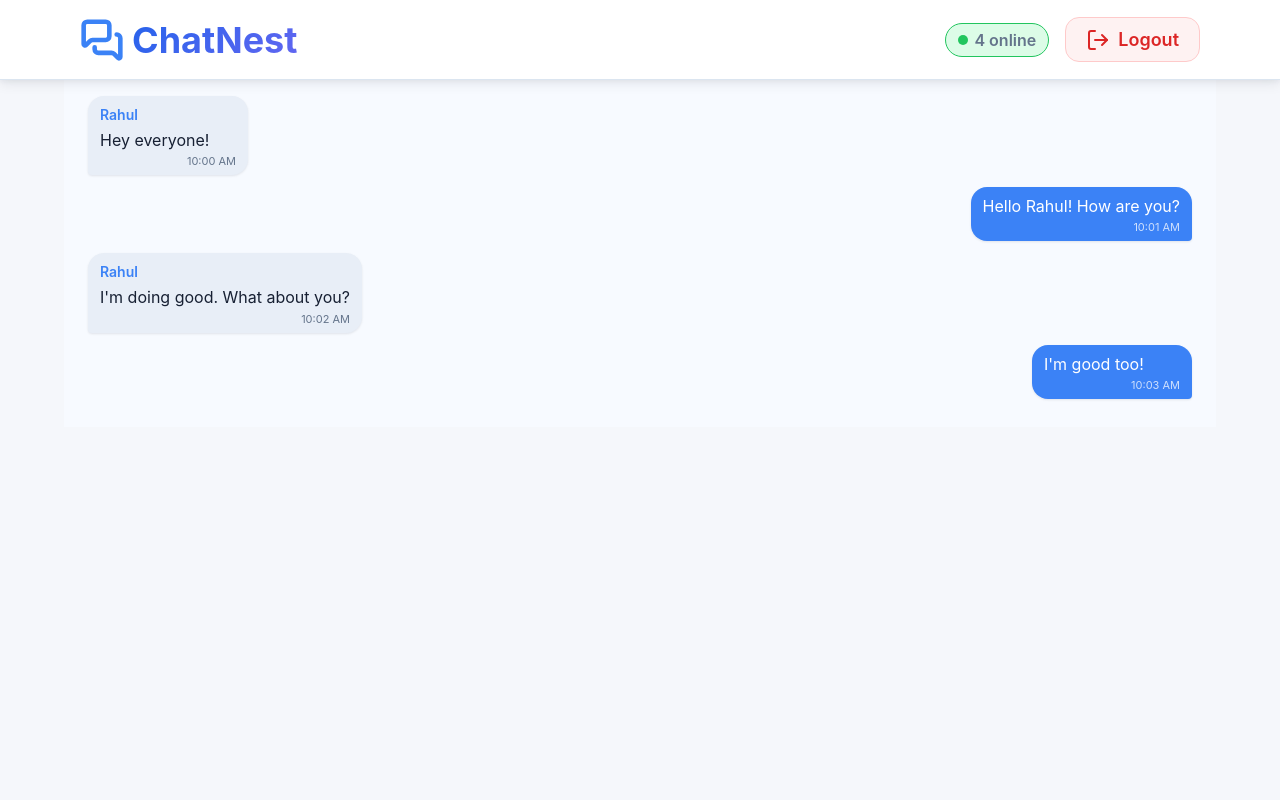
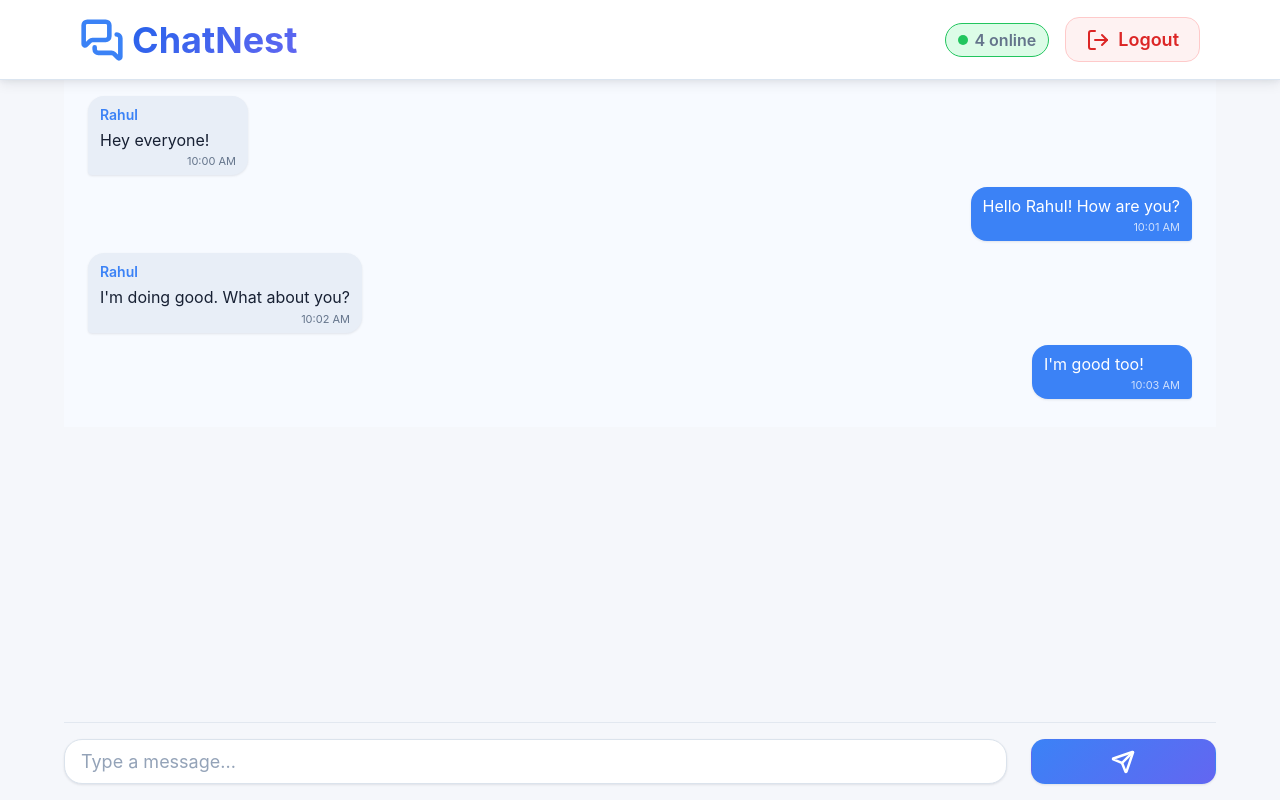
Before and after one commit to codewithyashsoni/chat-nest, a React (Vite) app: page / in a window 1280 px wide. Built offline with nearby package versions, Linux system fonts and the light colour scheme; no server answers; sample sign-in values are in the browser's storage.

Commit message:
Added Message input component

```diff
--- /dev/null
+++ b/src/components/chat/MessageInput.jsx
@@ -0,0 +1,30 @@
+import { useState } from "react"
+import Button from "../common/Button.jsx"
+import { Send } from "lucide-react"
+
+function MessageInput(){
+    const [message, setMessage] = useState("")
+
+    return(
+        <div className="message-input-container">
+            <form className="message-input-form">
+                <input
+                    type="text"
+                    value={message}
+                    onChange={(e) => setMessage(e.target.value)}
+                    placeholder="Type a message..."
+                    className="message-input"
+                />
+
+                <Button
+                    variant="primary"
+                    type="button"
+                    className="message-send-btn"
+                >
+                    <Send className="send-btn-icon" strokeWidth={2.5} />
+                </Button>
+            </form>
+        </div>
+    )
+}
+export default MessageInput
--- a/src/components/common/Button.jsx
+++ b/src/components/common/Button.jsx
@@ -1,8 +1,10 @@
-function Button({children, type="button", variant="primary", onClick, disabled = false}){
+function Button({children, type="button", variant="primary",
+    className = "", onClick, disabled = false}){
+
     return(
         <button
             type={type}
-            className={`button button-${variant}`}
+            className={`button button-${variant} ${className}`}
             onClick={onClick}
             disabled={disabled}
         >
--- a/src/index.css
+++ b/src/index.css
@@ -651,3 +651,42 @@ a {
   font-size: var(--font-size-sm);
   font-weight: var(--font-weight-semibold);
 }
+.message-input-container{
+  width: min(90%, 1280px);
+  margin-inline: auto;
+  padding: var(--space-4) 0;
+  border-top: 1px solid var(--border);
+}
+.message-input-form{
+  display: flex;
+  gap: var(--space-6)
+}
+.message-input{
+  flex: 6;
+  background: var(--input-bg);
+  color: var(--input-text);
+  padding: var(--space-2) var(--space-4);
+  border: 1px solid var(--input-border);
+  border-radius: var(--radius-xl);
+  box-shadow: var(--shadow-sm);
+  font-size: var(--font-size-lg);
+  transition: var(--transition-normal);
+}
+.message-input:hover{
+  border-color: var(--input-border-hover);
+  background: var(--input-bg-hover);
+}
+.message-input:focus{
+  border-color: var(--input-border-focus);
+  box-shadow: var(--input-focus-ring);
+}
+.message-input::placeholder{
+  color: var(--input-placeholder);
+}
+.message-send-btn{
+  flex:1;
+}
+.send-btn-icon{
+  width: 1.5rem;
+  height: 1.5rem;
+}
--- a/src/pages/ChatHome.jsx
+++ b/src/pages/ChatHome.jsx
@@ -1,5 +1,6 @@
 import ChatNavbar from "../components/chat/ChatNavbar.jsx"
 import MessageList from "../components/chat/MessageList.jsx"
+import MessageInput from "../components/chat/MessageInput.jsx"
 
 function ChatHome(){
     return(
@@ -10,6 +11,7 @@ function ChatHome(){
                 <MessageList />
 
             </div>
+            <MessageInput />
         </div>
     )
 }
```
